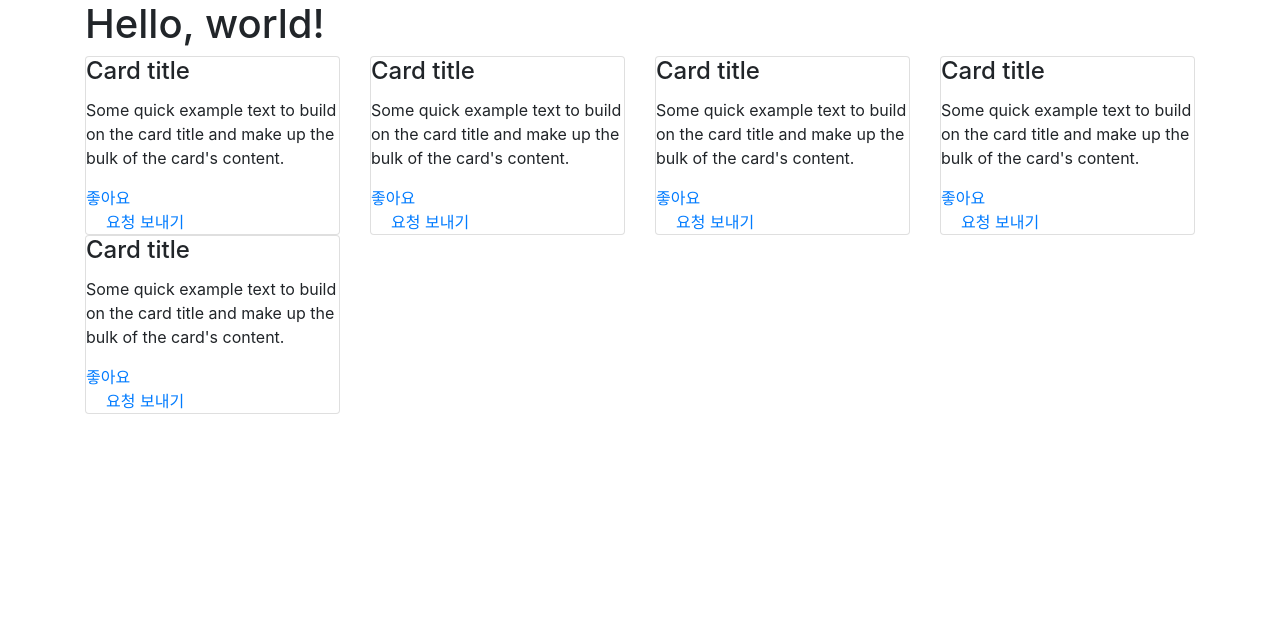
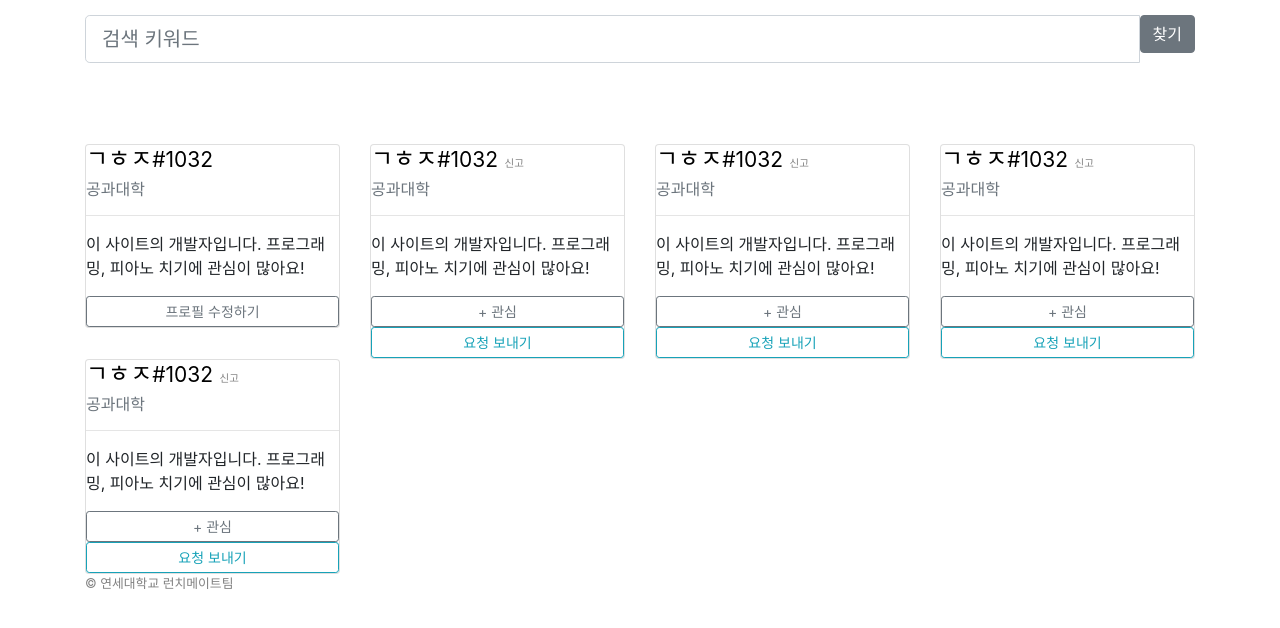
Before and after one commit to agemor/lunchmate, a PHP site: page /board.php in a window 1280 px wide. Shown: the part 46-674 px from the top of the page. Run offline with PHP 8.4, Linux system fonts and the light colour scheme; some libraries are stand-ins or nearby versions.

Commit message:
Apply bootstrap v4 to board page

```diff
--- a/board.php
+++ b/board.php
@@ -9,17 +9,41 @@
     </header>
     <main>
 
-
+<style type="text/css">
+  .namecard-title-text {
+    color: #000000;
+    text-decoration: none !important;
+  }
+  .namecard-report-button {
+    color: grey;
+    font-size: 0.5em;
+    margin:auto;
+    position: relative;
+    text-decoration: none !important;
+  }
+</style>
 
 <div class="container">
 
-      <h1>Hello, world!</h1>
 
 
+<div class="input-group input-group-lg " style="margin-top: 15px; margin-bottom: 15px">
+      <input type="text" class="form-control" placeholder="검색 키워드">
+      <span class="input-group-btn">
+        <button class="btn btn-secondary" type="button">찾기</button>
+      </span>
+    </div>
+
+<div class="alert alert-info alert-dismissible fade in" style="margin-top: 15px;"" role="alert">
+  <button type="button" class="close" data-dismiss="alert" aria-label="Close">
+    <span aria-hidden="true">&times;</span>
+  </button>
+  <strong>Lunchmate에 처음이신가요?</strong> 여기서 서비스 이용에 관한 사항을 숙지하세요.
+</div>
 
   <div class="row">
     <div class="col-sm-6 col-md-4 col-lg-3">
-          <?php include "card.php";?>
+          <?php include "card-me.php";?>
 </div>
     <div class="col-sm-6 col-md-4 col-lg-3">
     <?php include "card.php";?>
--- /dev/null
+++ b/card-me.php
@@ -0,0 +1,9 @@
+<div class="card card-outline-secondary card-block ">
+  <h4 class="card-title"><a class="namecard-title-text" href="#">ㄱㅎㅈ<small>#1032</small></a></h4>
+
+  <h6 class="card-subtitle text-muted">공과대학</h6>
+<hr>
+  <p class="card-text">이 사이트의 개발자입니다. 프로그래밍, 피아노 치기에 관심이 많아요!</p>
+  <button type="button" class="btn btn-sm btn-outline-secondary  ">프로필 수정하기</button>
+
+</div>
--- a/card.php
+++ b/card.php
@@ -1,6 +1,11 @@
-<div class="card card-block">
-  <h4 class="card-title">Card title</h4>
-  <p class="card-text">Some quick example text to build on the card title and make up the bulk of the card's content.</p>
-  <a href="#" class="card-link">좋아요</a>
-  <a href="#" class="card-link">요청 보내기</a>
+<div class="card card-block ">
+  <h4 class="card-title"><a class="namecard-title-text" href="#">ㄱㅎㅈ<small>#1032</small></a>
+  <a class="pull-xs-right namecard-report-button" href="#"><small>신고</small></a></h4>
+
+  <h6 class="card-subtitle text-muted">공과대학</h6>
+<hr>
+  <p class="card-text">이 사이트의 개발자입니다. 프로그래밍, 피아노 치기에 관심이 많아요!</p>
+  <button type="button" class="btn btn-sm btn-outline-secondary">+ 관심</button>
+  <button type="button" class="btn btn-sm btn-outline-info">요청 보내기</button>
+
 </div>
--- a/footer.php
+++ b/footer.php
@@ -0,0 +1,9 @@
+<style type="text/css">
+	.footer-text {
+		font-size: 0.8em;
+		color:grey;
+	}
+</style>
+<div class="container ">
+	<div class="text-xs-center"><p class="footer-text">© 연세대학교 런치메이트팀</p></div>
+</div>
--- a/header.php
+++ b/header.php
@@ -21,19 +21,24 @@
     </div>
   </div>
 </nav>
-<div class="collapse" id="loginCollapsePanel">
-  <div class="bg-inverse p-a-1">
+
+
+
+<div class="collapse bg-faded" id="loginCollapsePanel">
+
+  <div class=" p-a-3">
+
     <div class=" container ">
       <h4>연세포탈 로그인</h4>
-      <h6 class="text-muted">별도의 회원가입 과정 없이 포탈 로그인으로 이용이 가능합니다. <a href="#">추가 정보</a></h6>
-      <form class="form-inline">
+      <h6 class="text-muted">별도의 회원가입 과정 없이 포탈 로그인으로 이용이 가능합니다. <a href="#" style="color:grey">추가 정보</a></h6>
+      <form class="form-inline" style="margin-top: 30px">
         <div class="form-group">
           <input type="number" class="form-control" id="studentId" placeholder="학번" required>
         </div>
         <div class="form-group">
           <input type="password" class="form-control" id="studentPassword" placeholder="비밀번호" required>
         </div>
-        <button type="submit" class="btn btn-primary">로그인</button>
+        <button type="submit" class="btn btn-secondary">로그인</button>
       </form>
 
     </div>
```
